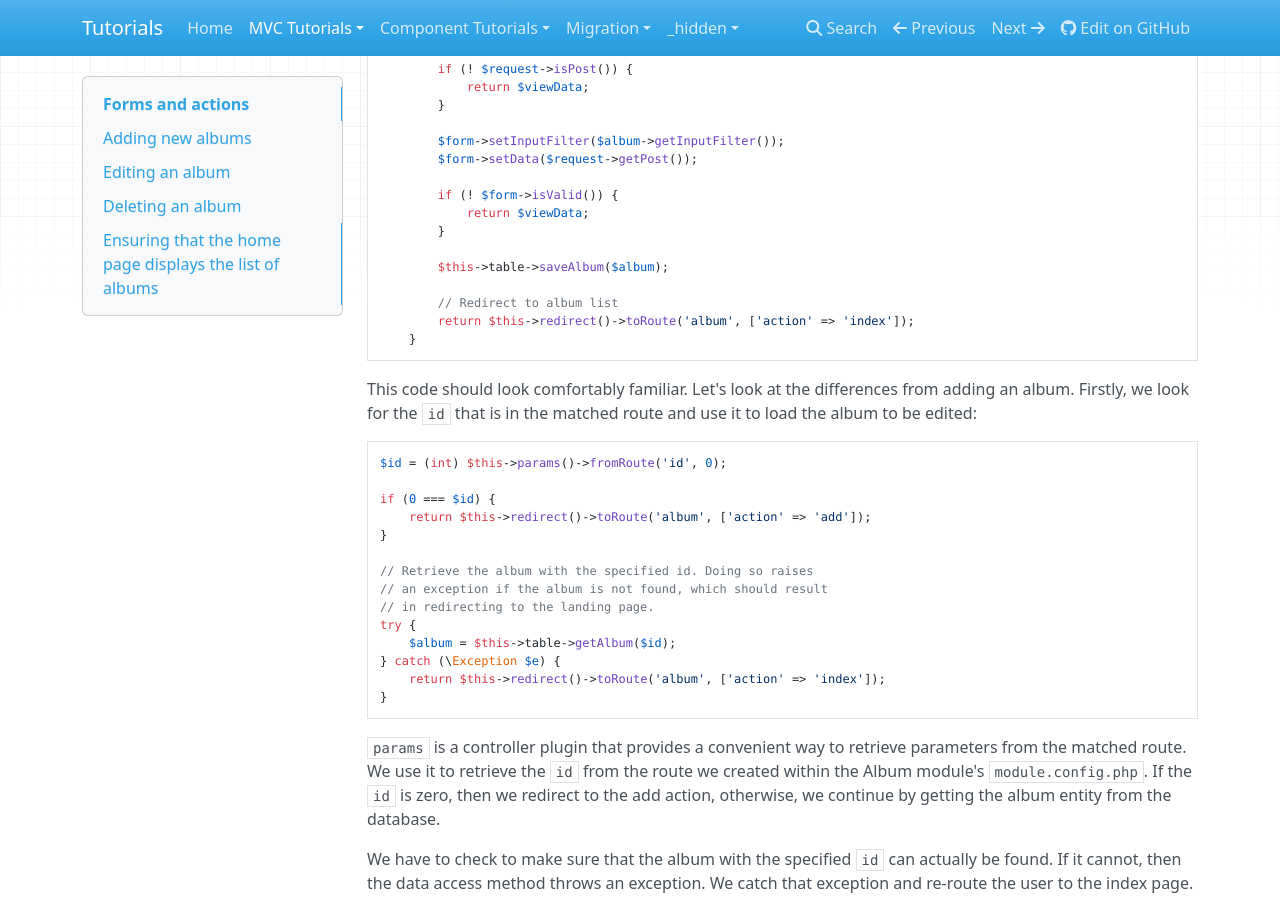
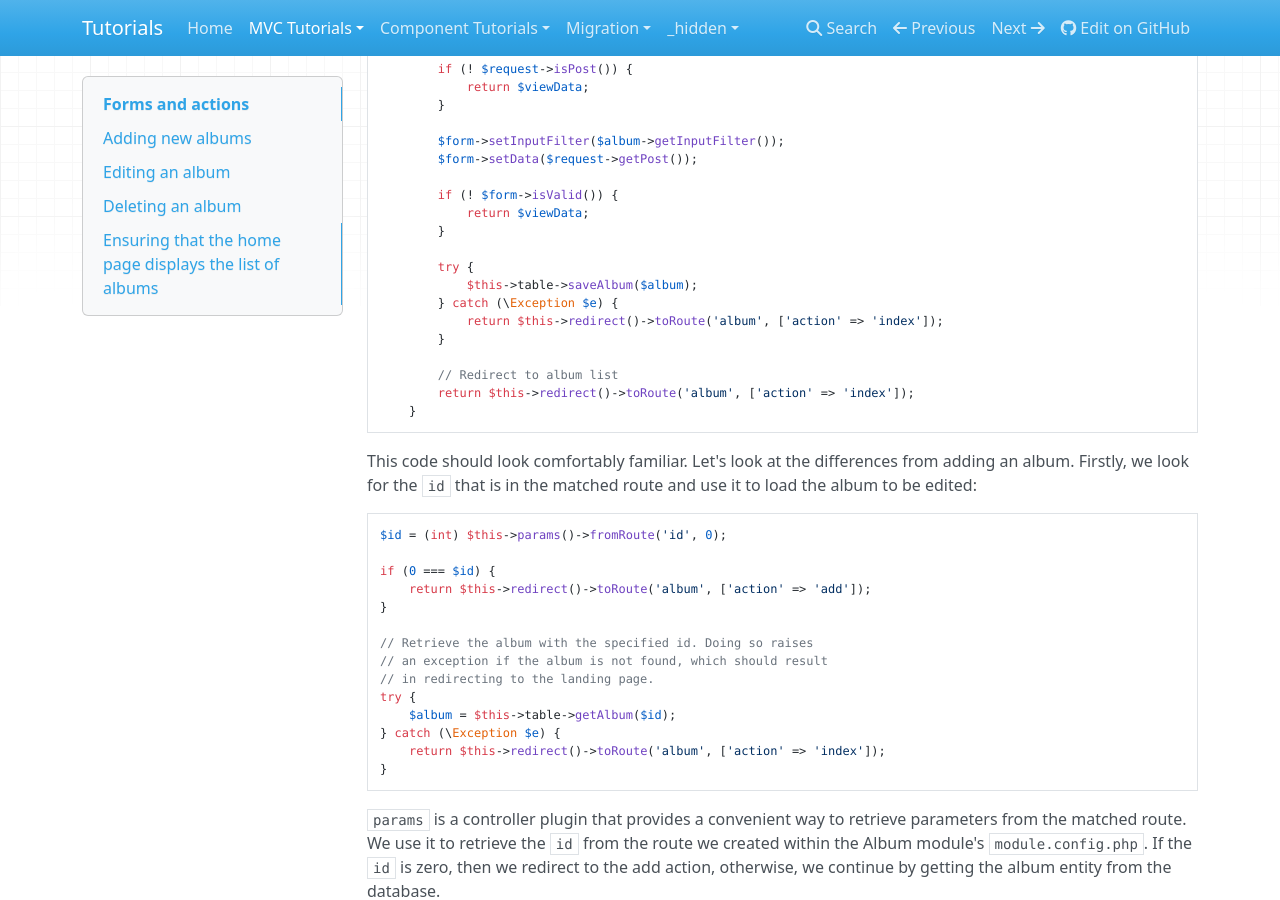
Before and after one commit to laminas/tutorials, an MkDocs documentation site: the page built from docs/book/getting-started/forms-and-actions.md, in a window 1280 px wide and 900 px high, scrolled down 8426 px. Built offline with MkDocs 1.6.1, drawn with Linux system fonts in a browser that asks for light colours; nearby versions of some CDN libraries.

Commit message:
[Form and Actions] Add try catch in editAction() on saveAlbum() for Album module
Signed-off-by: Abdul Malik Ikhsan <samsonasik@gmail.com>

```diff
--- a/docs/book/getting-started/forms-and-actions.md
+++ b/docs/book/getting-started/forms-and-actions.md
@@ -450,7 +450,11 @@ This time we use `editAction()` in the `AlbumController`:
             return $viewData;
         }
 
-        $this->table->saveAlbum($album);
+        try {
+            $this->table->saveAlbum($album);
+        } catch (\Exception $e) {
+            return $this->redirect()->toRoute('album', ['action' => 'index']);
+        }
 
         // Redirect to album list
         return $this->redirect()->toRoute('album', ['action' => 'index']);
```
